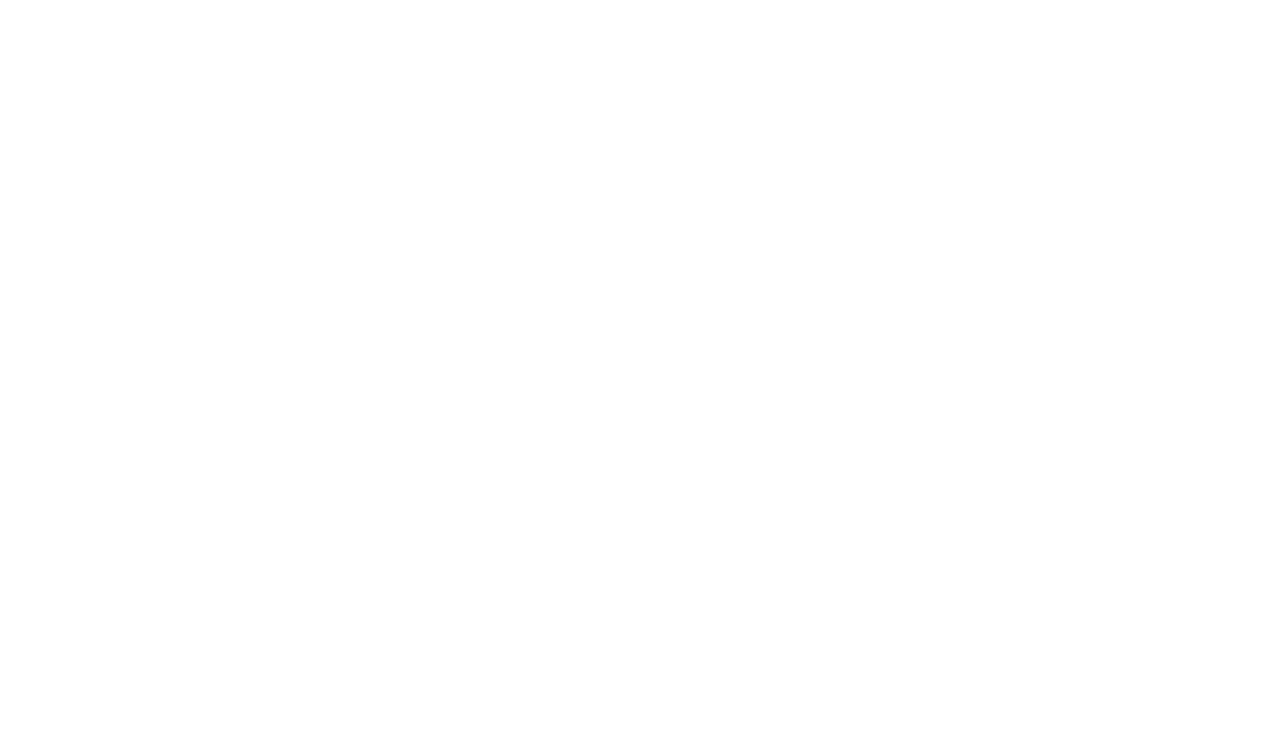
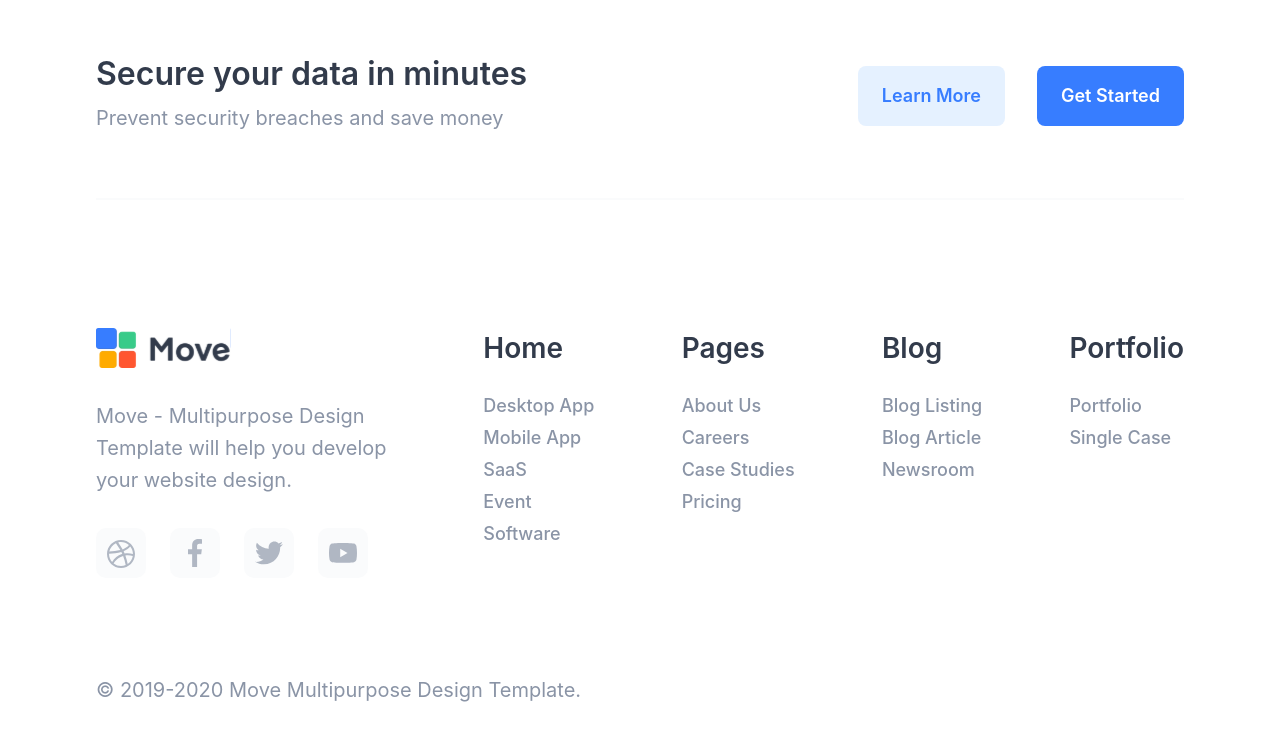
Before and after one commit to aliramazon/move-website-react, a React (Create React App) app: page / in a window 1280 px wide. Shown: the part 7681-8421 px from the top of the page. Before the commit the page ends 7675 px from the top, so only its background shows below. Built offline with nearby package versions, Linux system fonts and the light colour scheme.

Commit message:
Organize Footer component

```diff
--- a/src/App.js
+++ b/src/App.js
@@ -6,7 +6,9 @@
     Pricing,
     Package,
     TopNav,
-    TrustedBy
+    TrustedBy,
+    CTAAction,
+    Footer
 } from "./sections";
 
 const App = () => {
@@ -20,6 +22,8 @@
             <Video />
             <Features />
             <Pricing />
+            <CTAAction />
+            <Footer />
         </>
     );
 };
--- a/src/sections/Advantages/Advantages.js
+++ b/src/sections/Advantages/Advantages.js
@@ -30,8 +30,10 @@
                         them!
                     </p>
                     <ul className="advantages-section__list">
-                        {advantages.map((advantage) => {
-                            return <Advantage advantage={advantage} />;
+                        {advantages.map((advantage, idx) => {
+                            return (
+                                <Advantage advantage={advantage} key={idx} />
+                            );
                         })}
                     </ul>
                     <a href="/" className="cta-link">
--- a/src/sections/Features/Features.js
+++ b/src/sections/Features/Features.js
@@ -60,7 +60,7 @@
 const FeaturesCards = () => {
     return (
         <div className="features-section__cards">
-            {features.map((feature) => {
+            {features.map((feature, idx) => {
                 return (
                     <>
                         {/* <div className="feature-card">
@@ -77,6 +77,7 @@
                             </p>
                         </div> */}
                         <FeatureCard
+                            key={idx}
                             icon={feature.icon}
                             heading={feature.name}
                             text={feature.description}
--- /dev/null
+++ b/src/sections/Footer/Footer.css
@@ -0,0 +1,43 @@
+/* ---------- Footer ---------- */
+
+.footer__content {
+    display: flex;
+    justify-content: space-between;
+    flex-wrap: wrap;
+
+    margin-bottom: var(--spacing-12);
+}
+
+.company__brand {
+    flex: 0 0 30rem;
+    display: flex;
+    flex-direction: column;
+    align-items: flex-start;
+    gap: var(--spacing-7);
+}
+
+.company__brand > p,
+.company__legal > p {
+    font-size: var(--font-size-5);
+    font-weight: var(--font-weight-400);
+    line-height: var(--line-height-5);
+    color: var(--text-color-20);
+}
+
+.company__socials {
+    align-self: stretch;
+    display: flex;
+    gap: var(--spacing-6);
+}
+
+.company__links ul {
+    display: flex;
+    flex-direction: column;
+    gap: var(--spacing-5);
+}
+
+.company__links {
+    display: flex;
+    flex-direction: column;
+    gap: var(--spacing-7);
+}
--- /dev/null
+++ b/src/sections/Footer/Footer.js
@@ -0,0 +1,120 @@
+import { Logo } from "../../assets";
+import DribbbleLogo from "../../assets/Dribbble.svg";
+import FaceBookLogo from "../../assets/Facebook.svg";
+import TwitterLogo from "../../assets/Twitter.svg";
+import YouTubeLogo from "../../assets/YouTube.svg";
+
+export const Footer = () => {
+    return (
+        <footer>
+            <div className="row footer__content">
+                <div className="company__brand">
+                    <Logo small />
+                    <p>
+                        Move - Multipurpose Design Template will help you
+                        develop your website design.
+                    </p>
+                    <div className="company__socials">
+                        <img src={DribbbleLogo} alt="Dribble" />
+                        <img src={FaceBookLogo} alt="Facebook" />
+                        <img src={TwitterLogo} alt="Twitter" />
+                        <img src={YouTubeLogo} alt="YouTube" />
+                    </div>
+                </div>
+                <div className="company__links">
+                    <h6>Home</h6>
+                    <ul>
+                        <li>
+                            <a href="/" className="nav__link">
+                                Desktop App
+                            </a>
+                        </li>
+                        <li>
+                            <a href="/" className="nav__link">
+                                Mobile App
+                            </a>
+                        </li>
+                        <li>
+                            <a href="/" className="nav__link">
+                                SaaS
+                            </a>
+                        </li>
+                        <li>
+                            <a href="/" className="nav__link">
+                                Event
+                            </a>
+                        </li>
+                        <li>
+                            <a href="/" className="nav__link">
+                                Software
+                            </a>
+                        </li>
+                    </ul>
+                </div>
+                <div className="company__links">
+                    <h6>Pages</h6>
+                    <ul>
+                        <li>
+                            <a href="/" className="nav__link">
+                                About Us
+                            </a>
+                        </li>
+                        <li>
+                            <a href="/" className="nav__link">
+                                Careers
+                            </a>
+                        </li>
+                        <li>
+                            <a href="/" className="nav__link">
+                                Case Studies
+                            </a>
+                        </li>
+                        <li>
+                            <a href="/" className="nav__link">
+                                Pricing
+                            </a>
+                        </li>
+                    </ul>
+                </div>
+                <div className="company__links">
+                    <h6>Blog</h6>
+                    <ul>
+                        <li>
+                            <a href="/" className="nav__link">
+                                Blog Listing
+                            </a>
+                        </li>
+                        <li>
+                            <a href="/" className="nav__link">
+                                Blog Article
+                            </a>
+                        </li>
+                        <li>
+                            <a href="/" className="nav__link">
+                                Newsroom
+                            </a>
+                        </li>
+                    </ul>
+                </div>
+                <div className="company__links">
+                    <h6>Portfolio</h6>
+                    <ul>
+                        <li>
+                            <a href="/" className="nav__link">
+                                Portfolio
+                            </a>
+                        </li>
+                        <li>
+                            <a href="/" className="nav__link">
+                                Single Case
+                            </a>
+                        </li>
+                    </ul>
+                </div>
+            </div>
+            <div className="row company__legal">
+                <p>&#169; 2019-2020 Move Multipurpose Design Template.</p>
+            </div>
+        </footer>
+    );
+};
--- a/src/sections/Package/Package.js
+++ b/src/sections/Package/Package.js
@@ -22,9 +22,9 @@
 const PackageMetrics = () => {
     return (
         <div className="package-section__details">
-            {packageMetrics.map((packageMetric) => {
+            {packageMetrics.map((packageMetric, idx) => {
                 return (
-                    <div className="package-section__detail">
+                    <div className="package-section__detail" key={idx}>
                         <span className={packageMetric.className}>
                             {packageMetric.metric}
                         </span>
--- a/src/sections/Pricing/Pricing.js
+++ b/src/sections/Pricing/Pricing.js
@@ -59,9 +59,9 @@
 const PricingCards = () => {
     return (
         <div className="pricing-section__plans">
-            {prices.map((price) => {
+            {prices.map((price, idx) => {
                 return (
-                    <div className="pricing-card">
+                    <div className="pricing-card" key={idx}>
                         <h5 className="pricing-card__heading">{price.name}</h5>
                         <p className="pricing-card__text pricing-card__subheading">
                             {price.description}
--- a/src/sections/TopNav/TopNav.css
+++ b/src/sections/TopNav/TopNav.css
@@ -23,11 +23,6 @@
     width: 100%;
 }
 
-.nav__content svg {
-    height: var(--logo-big-height);
-    width: auto;
-}
-
 .nav__links {
     display: flex;
     gap: var(--spacing-7);
--- a/src/sections/index.js
+++ b/src/sections/index.js
@@ -6,3 +6,5 @@
 export * from "./Package/Package";
 export * from "./TopNav/TopNav";
 export * from "./TrustedBy/TrustedBy";
+export * from "./CTAAction/CTAAction";
+export * from "./Footer/Footer";
--- a/src/styles/Base.css
+++ b/src/styles/Base.css
@@ -51,8 +51,6 @@
     --spacing-13: 11.2rem;
     --spacing-14: 12.8rem;
 
-    --logo-big-height: 4.8rem;
-    --logo-small-height: 4rem;
     --btn-lg-height: 6rem;
     --btn-sm-height: 5.2rem;
 
```
Also changed, not shown: src/styles/App.css (+2 -98 lines).
